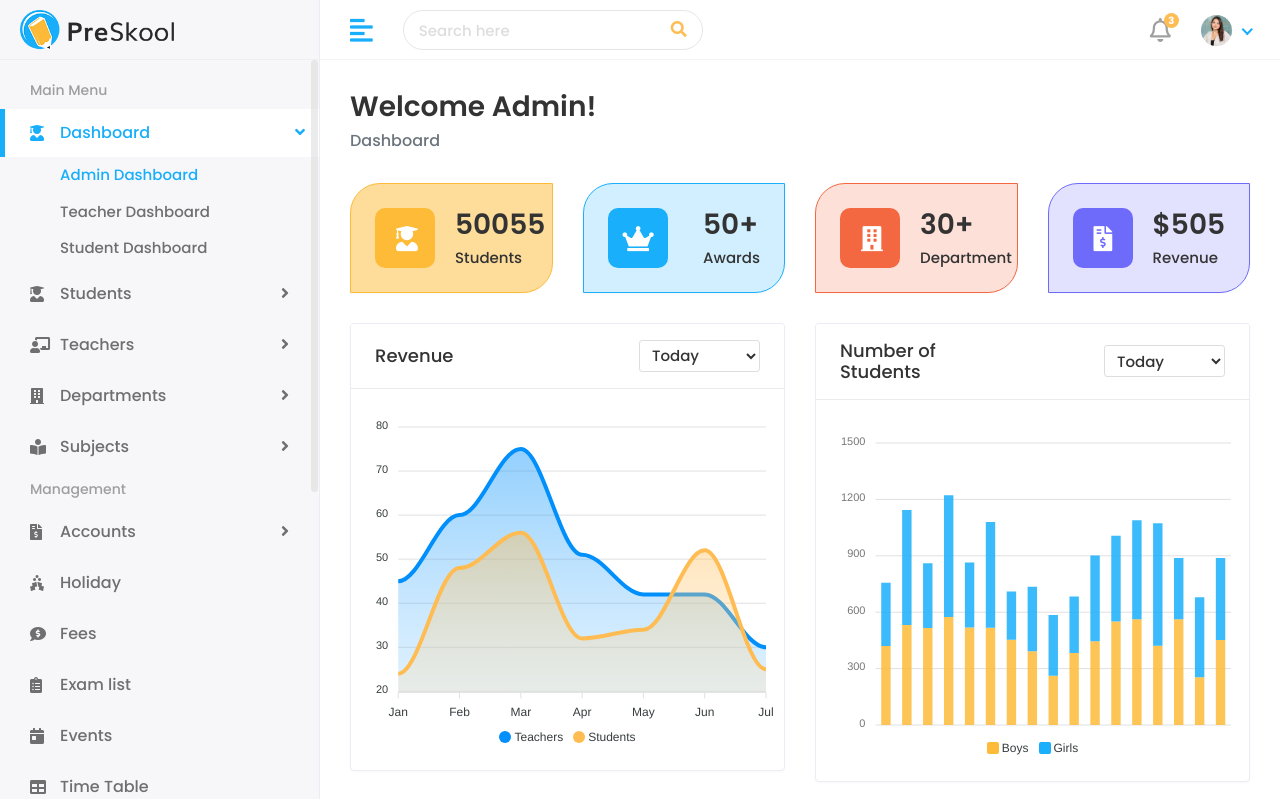
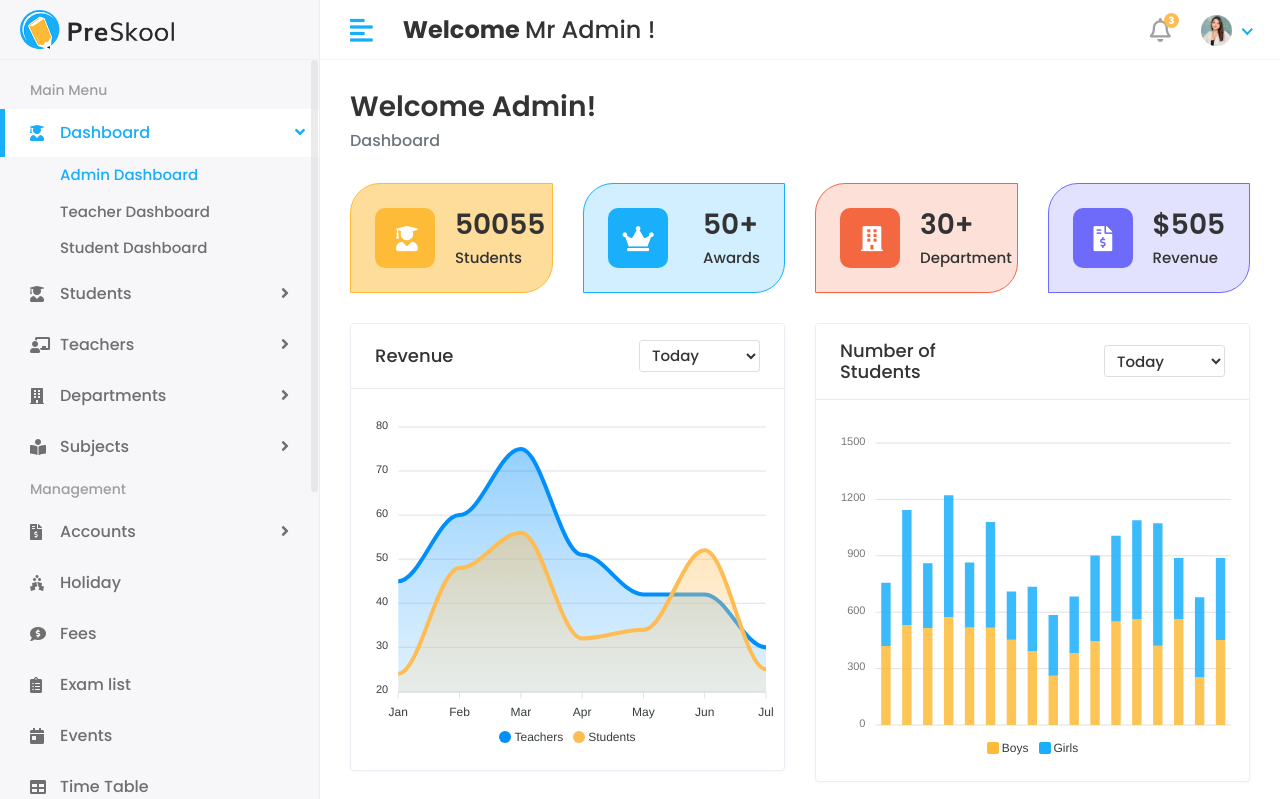
Before and after one commit to RAKIB6348/student_management_system, a Django app: page /home/admin/ in a window 1280 px wide. Shown: the top 799 px of the page. Run offline with Django 5.2, Linux system fonts and the light colour scheme; a user stored in the database is signed in; some libraries are stand-ins or nearby versions.

Commit message:
display login user

```diff
--- a/templates/includes/header.html
+++ b/templates/includes/header.html
@@ -11,11 +11,8 @@
             <a href="javascript:void(0);" id="toggle_btn">
             <i class="fas fa-align-left"></i>
             </a>
-            <div class="top-nav-search">
-               <form>
-                  <input type="text" class="form-control" placeholder="Search here">
-                  <button class="btn" type="submit"><i class="fas fa-search"></i></button>
-               </form>
+            <div class="top-nav-search mt-3">
+              <h4><strong>Welcome&nbsp;</strong><span>{{user.first_name}}&nbsp;{{user.last_name}}&nbsp;!</span></h4>
             </div>
             <a class="mobile_btn" id="mobile_btn">
             <i class="fas fa-bars"></i>
@@ -101,8 +98,8 @@
                            <img src="{% static 'assets/img/profiles/avatar-01.jpg' %}" alt="User Image" class="avatar-img rounded-circle">
                         </div>
                         <div class="user-text">
-                           <h6>Ryan Taylor</h6>
-                           <p class="text-muted mb-0">Administrator</p>
+                           <h6>{{user.first_name}}&nbsp;{{user.last_name}}</h6>
+                           <p class="text-muted mb-0">{{user.user_type}}</p>
                         </div>
                      </div>
                      <a class="dropdown-item" href="profile.html">My Profile</a>
```
Also changed, not shown: db.sqlite3.
